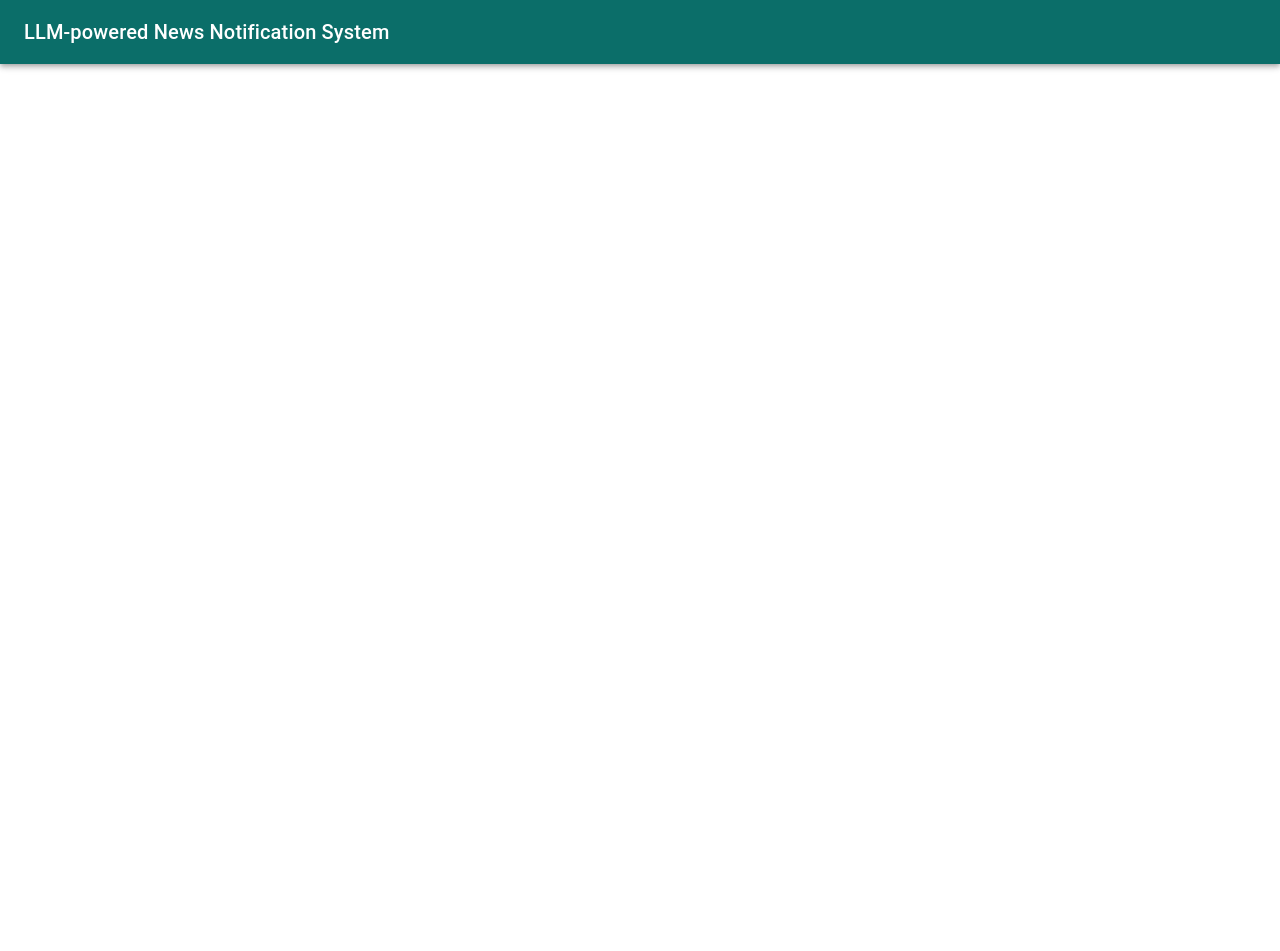
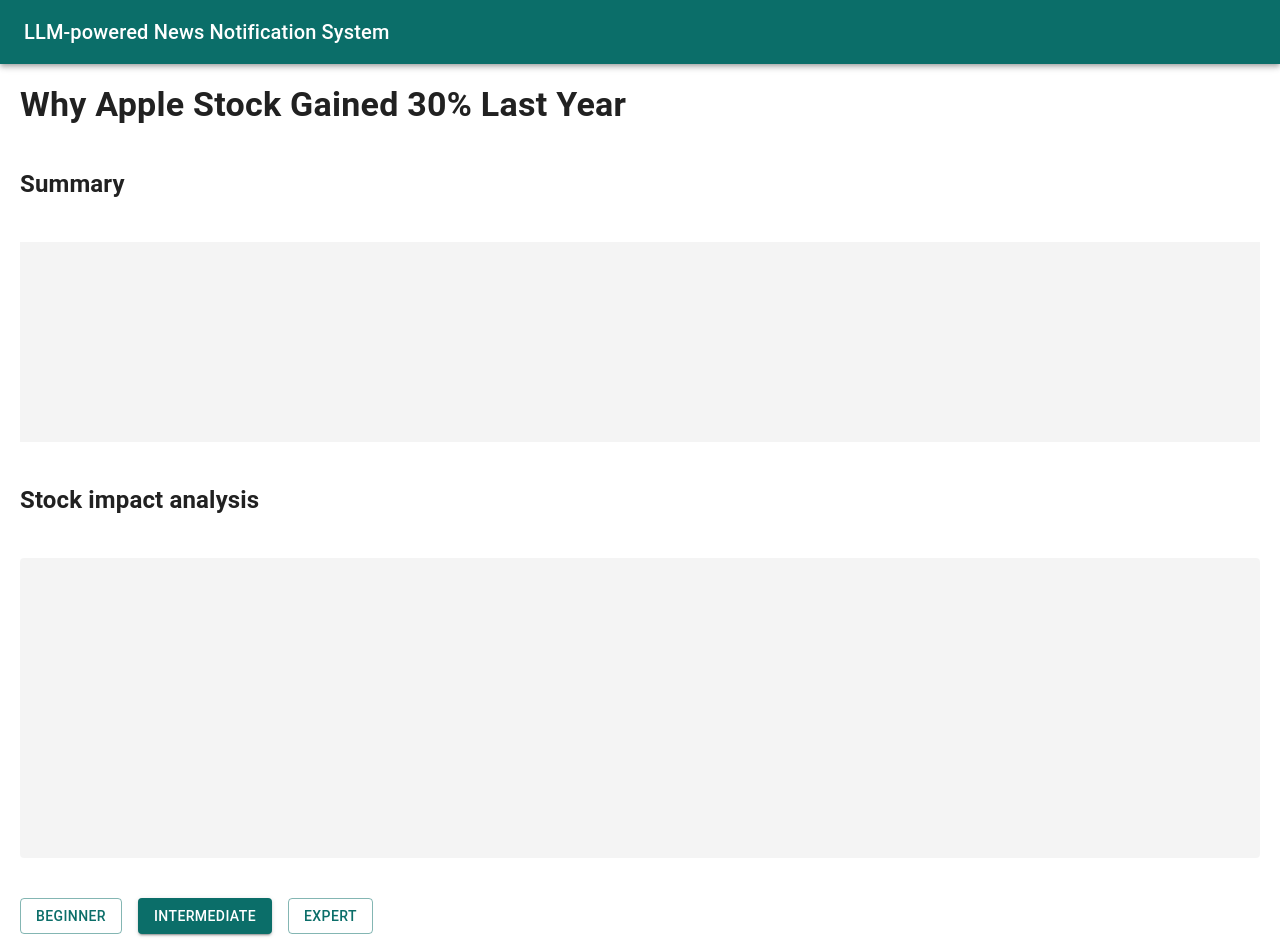
Before and after one commit to HKU-FYP/fyp-frontend, a React (Vite) app: page /dashboard/news in a window 1280 px wide. Shown: the top 951 px of the page. Before the commit the page ends 800 px from the top, so only its background shows below. Built offline with nearby package versions, Linux system fonts and the light colour scheme.

Commit message:
add news detail page

```diff
--- a/src/App.jsx
+++ b/src/App.jsx
@@ -10,6 +10,7 @@
 // import SignInSide from "./pages/sign-in-side/SignInSide.jsx";
 import SignInSide from "./pages/sign-in-side/SignInSide.tsx";
 import Dashboard from "./pages/dashboard/Dashboard.jsx";
+import NewsDetail from "./pages/dashboard/components/NewsDetail.jsx";
 
 function App() {
   return (
@@ -29,6 +30,7 @@
             <Route path="/signup" element={<SignUp />} />
             <Route path="/stock-input" element={<StockInput />} />
             <Route path="dashboard" element={<Dashboard />} />
+            <Route path="/dashboard/news" element={<NewsDetail />} />
           </Routes>
         </Router>
       </ThemeProvider>
--- a/src/pages/dashboard/components/MainGrid.jsx
+++ b/src/pages/dashboard/components/MainGrid.jsx
@@ -17,6 +17,7 @@
 import { getUserStock } from "../../../api/user";
 import { getStockDetailInfo } from "../../../api/stock";
 import axios from "axios";
+import {useNavigate} from "react-router-dom";
 
 // Define fetchUserStock outside of useEffect
 // const fetchUserStock = (setSelectedStockGlobal) => {
@@ -46,6 +47,8 @@
   const [isMarketOpen, setIsMarketOpen] = useState(false);
   const [cardData, setCardData] = useState([]);
   const [stockHistory, setStockHistory] = useState([]);
+
+  const navigate = useNavigate();
 
   const fetchUserStockSync = async () => {
     try {
@@ -161,6 +164,7 @@
       value:
         "If You’d Invested $1,000 in Apple During Trump’s First Presidency, What Would It Be Worth Now?",
       interval: "Last 30 days",
+      analysis: "Analysis",
       trend: "",
       data: [
         200, 24, 220, 260, 240, 380, 100, 240, 280, 240, 300, 340, 320, 360,
@@ -171,6 +175,7 @@
     {
       title: "Yahoo Finance",
       value: "Why Apple Stock Gained 30% Last Year",
+      analysis: "Analysis",
       interval: "Last 30 days",
       trend: "",
       data: [
@@ -183,6 +188,7 @@
       title: "Bloomberg",
       value: "Indonesian officials to discuss Apple investment proposal",
       interval: "Last 30 days",
+      analysis: "Analysis",
       trend: "",
       data: [
         500, 400, 510, 530, 520, 600, 530, 520, 510, 730, 520, 510, 530, 620,
@@ -195,6 +201,7 @@
       value:
         "Apple stock touches intraday high after nod of confidence from Wall Street",
       interval: "Last 30 days",
+      analysis: "Analysis",
       trend: "",
       data: [
         500, 400, 510, 530, 520, 600, 530, 520, 510, 730, 520, 510, 530, 620,
--- /dev/null
+++ b/src/pages/dashboard/components/NewsDetail.jsx
@@ -0,0 +1,56 @@
+import Skeleton from '@mui/material/Skeleton';
+import Stack from '@mui/material/Stack';
+import Button from "@mui/material/Button";
+import {useState} from "react";
+import {Typography, Box} from "@mui/material";
+
+export default function NewsDetail() {
+
+    const [selectedButton, setSelectedButton] = useState('Intermediate');
+
+    const handleButtonClick = (button) => {
+        setSelectedButton(button);
+    };
+
+    return (
+        <Box sx={{padding: '20px'}}>
+
+            <Stack spacing={5}>
+                <Typography
+                    variant="h4"
+                    sx={{
+                        // padding: '20px',
+                        fontWeight: 'bold',
+                    }}
+                >
+                    Why Apple Stock Gained 30% Last Year
+                </Typography>
+
+                <h2> Summary</h2>
+                <Skeleton variant="rectangular" height={200}/>
+                <h2> Stock impact analysis </h2>
+                <Skeleton variant="rounded" height={300}/>
+                <Stack spacing={2} direction="row">
+                    <Button
+                        variant={selectedButton === 'Beginner' ? 'contained' : 'outlined'}
+                        onClick={() => handleButtonClick('Beginner')}
+                    >
+                        Beginner
+                    </Button>
+                    <Button
+                        variant={selectedButton === 'Intermediate' ? 'contained' : 'outlined'}
+                        onClick={() => handleButtonClick('Intermediate')}
+                    >
+                        Intermediate
+                    </Button>
+                    <Button
+                        variant={selectedButton === 'Expert' ? 'contained' : 'outlined'}
+                        onClick={() => handleButtonClick('Expert')}
+                    >
+                        Expert
+                    </Button>
+                </Stack>
+            </Stack>
+        </Box>
+    )
+}
--- a/src/pages/dashboard/components/StatCard.jsx
+++ b/src/pages/dashboard/components/StatCard.jsx
@@ -9,6 +9,9 @@
 import Typography from "@mui/material/Typography";
 import { SparkLineChart } from "@mui/x-charts/SparkLineChart";
 import { areaElementClasses } from "@mui/x-charts/LineChart";
+import {useNavigate} from "react-router-dom";
+import Button from '@mui/material/Button';
+
 
 function getDaysInMonth(month, year) {
   const date = new Date(year, month, 0);
@@ -41,7 +44,7 @@
   id: PropTypes.string.isRequired,
 };
 
-function StatCard({ title, value, percentChange, comment }) {
+function StatCard({ title, value, analysis, percentChange, comment }) {
   console.log("percentCHange", percentChange);
   const theme = useTheme();
   const daysInWeek = getDaysInMonth(4, 2024);
@@ -77,6 +80,8 @@
     color = "error";
   }
 
+  const navigate = useNavigate();
+
   return (
     <Card variant="outlined" sx={{ height: "100%", flexGrow: 1 }}>
       <CardContent>
@@ -85,17 +90,17 @@
         </Typography>
         <Stack
             direction="column"
-          sx={{ justifyContent: "space-between", flexGrow: "1", gap: 1 }}
+            sx={{justifyContent: "space-between", flexGrow: "1", gap: 1}}
         >
-          <Stack sx={{ justifyContent: "space-between" }}>
+          <Stack sx={{justifyContent: "space-between"}}>
             <Stack
                 direction="row"
-              sx={{ justifyContent: "space-between", alignItems: "center" }}
+                sx={{justifyContent: "space-between", alignItems: "center"}}
             >
-              <Typography variant="h4" component="p">
+              <Typography variant="h5" component="p">
                 {value}
               </Typography>
-              {/* <Chip size="small" color={color} label={trendValues[trend]} /> */}
+               {/*<Chip size="small" color={color} label={trendValues[trend]} />*/}
               {percentChange && (
                   <Chip
                       size="small"
@@ -103,8 +108,11 @@
                       label={`${parseFloat(percentChange.toFixed(1))}%`}
                   />
               )}
+              <Button variant="outlined" onClick={() => navigate("/dashboard/news")}>See Details</Button>
             </Stack>
           </Stack>
+          <Typography variant={"subtitle2"} component={"p"}>{analysis}</Typography>
+          {/*<Button variant="outlined" onClick={() => navigate("/dashboard/news")}>See Details</Button>*/}
           {comment && (
               <Typography component="h4" variant="subtitle2" gutterBottom>
                 placeholder...
```
Lines whose indentation alone changed are shown as unchanged.
